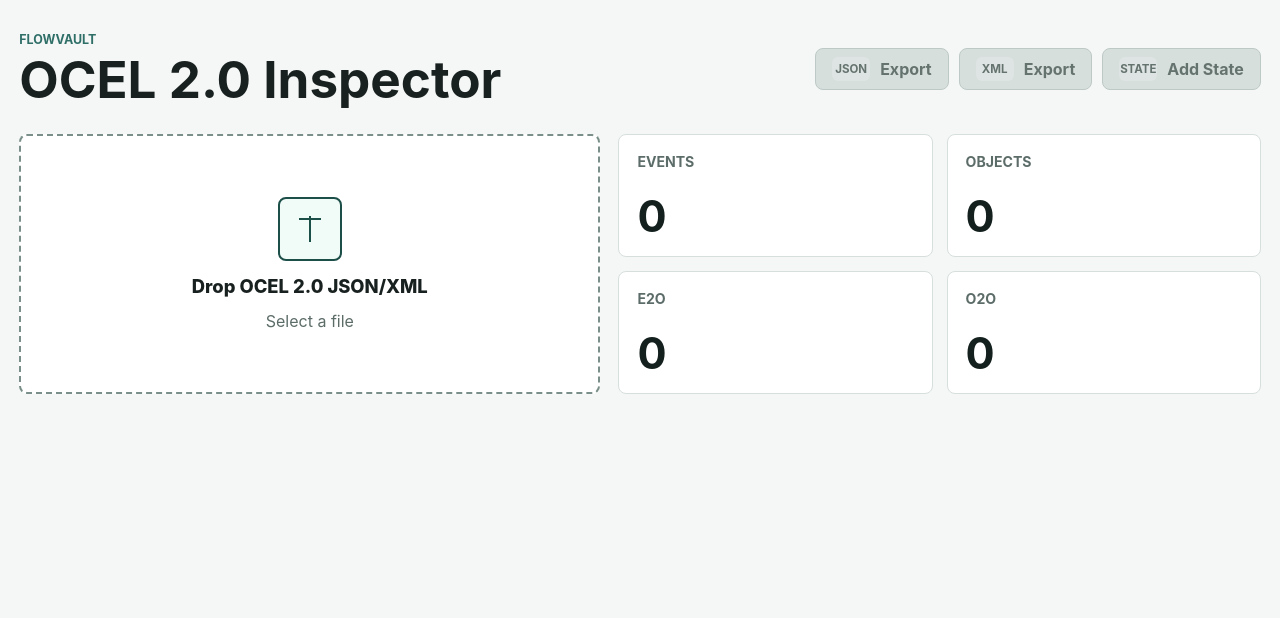
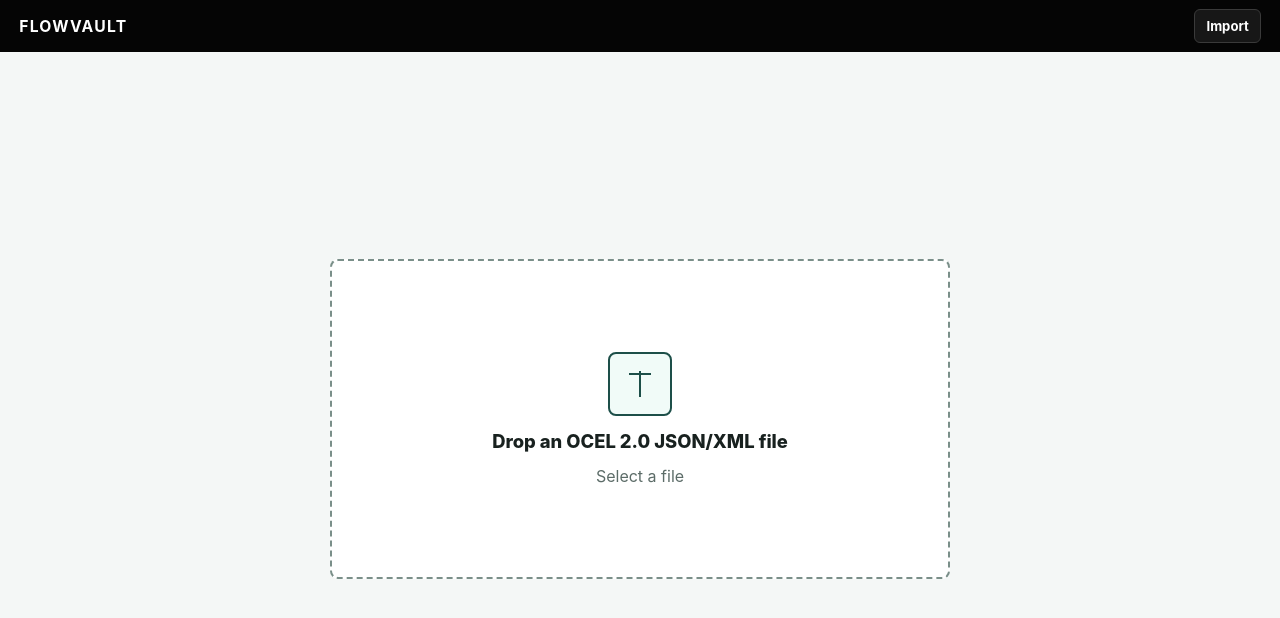
Before and after one commit to fit-alessandro-berti/flowvault, an Angular app: page / in a window 1280 px wide. Shown: the top 618 px of the page. Built offline with nearby package versions, Linux system fonts and the light colour scheme.

Commit message:
revamped graphics

```diff
--- a/angular.json
+++ b/angular.json
@@ -37,8 +37,8 @@
                 },
                 {
                   "type": "anyComponentStyle",
-                  "maximumWarning": "8kB",
-                  "maximumError": "12kB"
+                  "maximumWarning": "16kB",
+                  "maximumError": "24kB"
                 }
               ],
               "outputHashing": "all"
--- a/src/app/app.css
+++ b/src/app/app.css
@@ -16,38 +16,126 @@
 .app-shell {
   width: 97vw;
   margin: 0 auto;
-  padding: 32px 0;
+  padding: 22px 0 32px;
 }
 
-.topbar {
+.app-topbar {
+  position: sticky;
+  top: 0;
+  z-index: 8;
   display: flex;
   align-items: center;
   justify-content: space-between;
-  gap: 24px;
-  margin-bottom: 28px;
+  gap: 18px;
+  min-height: 52px;
+  padding: 0 max(1.5vw, 14px);
+  background: #050505;
+  color: #ffffff;
+  box-shadow: 0 1px 0 rgba(255, 255, 255, 0.08);
 }
 
-.eyebrow {
-  margin: 0 0 6px;
-  color: #2f6f68;
-  font-size: 0.78rem;
-  font-weight: 700;
-  letter-spacing: 0;
-  text-transform: uppercase;
+.toolbar-left,
+.toolbar-actions {
+  display: flex;
+  align-items: center;
+  gap: 10px;
 }
 
-h1 {
-  margin: 0;
-  font-size: clamp(2rem, 4vw, 3.3rem);
-  line-height: 1.04;
-  letter-spacing: 0;
+.toolbar-left strong {
+  font-size: 0.98rem;
+  letter-spacing: 0.08em;
 }
 
-.actions {
-  display: flex;
+.toolbar-actions {
   flex-wrap: wrap;
-  gap: 10px;
   justify-content: flex-end;
+}
+
+.toolbar-button,
+.filter-count-button {
+  display: inline-flex;
+  min-height: 34px;
+  align-items: center;
+  justify-content: center;
+  border: 1px solid #3a3a3a;
+  border-radius: 6px;
+  padding: 0 11px;
+  background: #171717;
+  color: #ffffff;
+  font: inherit;
+  font-size: 0.82rem;
+  font-weight: 700;
+  cursor: pointer;
+}
+
+.toolbar-button:hover,
+.filter-count-button:hover {
+  border-color: #767676;
+  background: #242424;
+}
+
+.toolbar-button:disabled {
+  border-color: #272727;
+  background: #101010;
+  color: #717171;
+  cursor: not-allowed;
+}
+
+.toolbar-button input {
+  position: absolute;
+  width: 1px;
+  height: 1px;
+  overflow: hidden;
+  clip: rect(0, 0, 0, 0);
+}
+
+.toolbar-popover-anchor {
+  position: relative;
+}
+
+.toolbar-popover {
+  position: absolute;
+  top: calc(100% + 8px);
+  right: 0;
+  z-index: 12;
+  display: grid;
+  gap: 8px;
+  min-width: 220px;
+  border: 1px solid #2e2e2e;
+  border-radius: 8px;
+  background: #ffffff;
+  color: #17221f;
+  padding: 10px;
+  box-shadow: 0 16px 34px rgba(0, 0, 0, 0.24);
+}
+
+.filter-menu button {
+  justify-content: flex-start;
+  width: 100%;
+  border-color: transparent;
+  background: #f4f7f6;
+  color: #17221f;
+}
+
+.filter-count-button {
+  min-height: 28px;
+  border-color: #344842;
+  background: #14312c;
+  color: #d8fff4;
+  font-size: 0.76rem;
+}
+
+.filter-chain-popover {
+  left: 0;
+  right: auto;
+  min-width: 280px;
+}
+
+.app-shell.has-document {
+  display: grid;
+  grid-template-columns: 250px minmax(0, 1fr);
+  gap: 18px;
+  align-items: start;
 }
 
 button {
@@ -66,7 +154,7 @@ button {
   cursor: pointer;
 }
 
-button span {
+.actions button span {
   display: inline-flex;
   min-width: 38px;
   min-height: 24px;
@@ -85,16 +173,16 @@ button:disabled {
   cursor: not-allowed;
 }
 
-.workspace {
+.upload-page {
   display: grid;
-  grid-template-columns: minmax(300px, 0.95fr) minmax(300px, 1.05fr);
-  gap: 18px;
-  align-items: stretch;
+  min-height: calc(100vh - 110px);
+  place-items: center;
 }
 
 .dropzone {
   display: grid;
-  min-height: 260px;
+  width: min(620px, 100%);
+  min-height: 320px;
   align-content: center;
   justify-items: center;
   gap: 14px;
@@ -154,6 +242,93 @@ button:disabled {
   display: grid;
   grid-template-columns: repeat(2, minmax(0, 1fr));
   gap: 14px;
+}
+
+.feature-sidebar {
+  position: sticky;
+  top: 74px;
+  grid-column: 1;
+  grid-row: 1 / span 20;
+  display: grid;
+  gap: 18px;
+  border: 1px solid #d7dfdd;
+  border-radius: 8px;
+  background: #ffffff;
+  padding: 14px;
+}
+
+.feature-sidebar section {
+  display: grid;
+  gap: 8px;
+}
+
+.feature-sidebar h2 {
+  color: #6a7975;
+  font-size: 0.74rem;
+  text-transform: uppercase;
+}
+
+.feature-button {
+  justify-content: flex-start;
+  width: 100%;
+  min-height: 44px;
+  border-color: transparent;
+  background: transparent;
+  color: #263632;
+  padding: 0 10px;
+  text-align: left;
+}
+
+.feature-button.is-selected {
+  border-color: #1d4f49;
+  background: #e8f3ef;
+  color: #123c36;
+}
+
+.feature-button:disabled {
+  border-color: transparent;
+  background: transparent;
+  color: #a4afac;
+}
+
+.feature-icon {
+  width: 20px;
+  height: 20px;
+  flex: 0 0 auto;
+  fill: none;
+  stroke: currentColor;
+  stroke-linecap: round;
+  stroke-linejoin: round;
+  stroke-width: 2;
+}
+
+.feature-panel,
+.app-shell.has-document > .message {
+  grid-column: 2;
+  min-width: 0;
+}
+
+.feature-panel {
+  display: grid;
+  gap: 16px;
+}
+
+.feature-header {
+  display: grid;
+  gap: 4px;
+}
+
+.feature-header h1 {
+  margin: 0;
+  font-size: 1.45rem;
+  line-height: 1.2;
+}
+
+.feature-header p {
+  margin: 0;
+  color: #6a7975;
+  font-weight: 700;
+  overflow-wrap: anywhere;
 }
 
 .summary-card {
@@ -573,22 +748,47 @@ textarea:focus {
 
 @media (max-width: 780px) {
   .app-shell {
-    width: min(100vw - 24px, 560px);
+    width: min(100vw - 24px, 680px);
     padding: 20px 0;
   }
 
-  .topbar,
-  .workspace,
-  .details {
+  .app-topbar {
+    align-items: stretch;
+    flex-direction: column;
+    padding: 10px 12px;
+  }
+
+  .toolbar-left,
+  .toolbar-actions {
+    justify-content: space-between;
+  }
+
+  .toolbar-actions {
+    display: grid;
+    grid-template-columns: repeat(2, minmax(0, 1fr));
+  }
+
+  .toolbar-button,
+  .toolbar-popover-anchor,
+  .toolbar-popover-anchor > button {
+    width: 100%;
+  }
+
+  .app-shell.has-document {
     grid-template-columns: 1fr;
   }
 
-  .topbar {
-    display: grid;
+  .feature-sidebar,
+  .feature-panel,
+  .app-shell.has-document > .message,
+  .details {
+    grid-column: 1;
   }
 
-  .actions {
-    justify-content: stretch;
+  .feature-sidebar {
+    position: static;
+    grid-row: auto;
+    grid-template-columns: 1fr;
   }
 
   button {
--- a/src/app/app.html
+++ b/src/app/app.html
@@ -1,27 +1,61 @@
-<main class="app-shell">
-  <header class="topbar">
-    <div>
-      <p class="eyebrow">Flowvault</p>
-      <h1>OCEL 2.0 Inspector</h1>
+<header class="app-topbar">
+  <div class="toolbar-left">
+    <strong>FLOWVAULT</strong>
+    @if (appliedFilters().length > 0) {
+      <div class="toolbar-popover-anchor">
+        <button type="button" class="filter-count-button" (click)="toggleFilterChain()">
+          {{ appliedFilters().length }} filters
+        </button>
+        @if (isFilterChainOpen()) {
+          <section class="toolbar-popover filter-chain-popover" aria-label="Applied filters">
+            @for (filter of appliedFilters(); track filter.kind) {
+              <span class="filter-chip" [attr.title]="filter.description">
+                <span>{{ filter.label }}</span>
+                <button
+                  type="button"
+                  class="filter-chip-remove"
+                  [attr.aria-label]="filter.removeLabel"
+                  (click)="removeFilter(filter.kind)"
+                >
+                  x
+                </button>
+              </span>
+            }
+          </section>
+        }
+      </div>
+    }
   </div>
 
-    <div class="actions">
-      <button type="button" (click)="exportJson()" [disabled]="!hasDocument()">
-        <span aria-hidden="true">JSON</span>
-        Export
-      </button>
-      <button type="button" (click)="exportXml()" [disabled]="!hasDocument()">
-        <span aria-hidden="true">XML</span>
-        Export
-      </button>
-      <button type="button" (click)="openStateDialog()" [disabled]="!hasDocument()">
-        <span aria-hidden="true">STATE</span>
-        Add State
-      </button>
+  <div class="toolbar-actions">
+    <label class="toolbar-button">
+      <input
+        type="file"
+        accept=".json,.jsonocel,.xml,.xmlocel,application/json,application/xml,text/xml"
+        (change)="onFileSelected($event)"
+      />
+      Import
+    </label>
+    @if (hasDocument()) {
+      <button type="button" class="toolbar-button" (click)="exportJson()">Export JSON</button>
+      <button type="button" class="toolbar-button" (click)="exportXml()">Export XML</button>
+      <button type="button" class="toolbar-button" (click)="openStateDialog()">State</button>
+      <div class="toolbar-popover-anchor">
+        <button type="button" class="toolbar-button" (click)="toggleFilterMenu()">Filter</button>
+        @if (isFilterMenuOpen()) {
+          <section class="toolbar-popover filter-menu" aria-label="Filter menu">
+            <button type="button" (click)="openActivityFilterDialog()">Activities</button>
+            <button type="button" (click)="openObjectTypeFilterDialog()">Object Types</button>
+          </section>
+        }
+      </div>
+    }
   </div>
 </header>
 
-  <section class="workspace">
+<main class="app-shell" [class.has-document]="hasDocument()">
+  @if (!hasDocument()) {
+    <section class="upload-page" aria-label="Upload object-centric event log">
       <label
         class="dropzone"
         [class.is-dragging]="isDragging()"
@@ -36,7 +70,7 @@
           (change)="onFileSelected($event)"
         />
         <span class="drop-mark" aria-hidden="true"></span>
-      <span class="drop-title">Drop OCEL 2.0 JSON/XML</span>
+        <span class="drop-title">Drop an OCEL 2.0 JSON/XML file</span>
         <span class="drop-subtitle">
           @if (fileName()) {
             {{ fileName() }}
@@ -45,6 +79,87 @@
           }
         </span>
       </label>
+    </section>
+  } @else {
+    <aside class="feature-sidebar" aria-label="Feature selector">
+      <section>
+        <h2>General</h2>
+        <button
+          type="button"
+          class="feature-button"
+          [class.is-selected]="activeFeature() === 'statistics'"
+          (click)="setActiveFeature('statistics')"
+        >
+          <svg class="feature-icon" viewBox="0 0 24 24" aria-hidden="true">
+            <path d="M4 19h16M7 16V9m5 7V5m5 11v-4" />
+          </svg>
+          <span>Statistics</span>
+        </button>
+        <button
+          type="button"
+          class="feature-button"
+          [class.is-selected]="activeFeature() === 'ocdfg'"
+          (click)="setActiveFeature('ocdfg')"
+        >
+          <svg class="feature-icon" viewBox="0 0 24 24" aria-hidden="true">
+            <circle cx="6" cy="12" r="3" />
+            <circle cx="18" cy="7" r="3" />
+            <circle cx="18" cy="17" r="3" />
+            <path d="M9 11l6-3M9 13l6 3" />
+          </svg>
+          <span>Object-Centric DFG</span>
+        </button>
+      </section>
+
+      <section>
+        <h2>State-Based</h2>
+        <button
+          type="button"
+          class="feature-button"
+          [class.is-selected]="activeFeature() === 'patterns'"
+          [disabled]="!hasAppliedState()"
+          (click)="setActiveFeature('patterns')"
+        >
+          <svg class="feature-icon" viewBox="0 0 24 24" aria-hidden="true">
+            <path d="M5 7h14M5 12h14M5 17h9" />
+            <circle cx="5" cy="7" r="1.5" />
+            <circle cx="5" cy="12" r="1.5" />
+            <circle cx="5" cy="17" r="1.5" />
+          </svg>
+          <span>Patterns</span>
+        </button>
+        <button
+          type="button"
+          class="feature-button"
+          [class.is-selected]="activeFeature() === 'stateAwareOcdfg'"
+          [disabled]="!hasAppliedState()"
+          (click)="setActiveFeature('stateAwareOcdfg')"
+        >
+          <svg class="feature-icon" viewBox="0 0 24 24" aria-hidden="true">
+            <path d="M4 12h6l4-6v12l4-6h2" />
+            <circle cx="4" cy="12" r="2" />
+            <circle cx="20" cy="12" r="2" />
+          </svg>
+          <span>State-Aware OC-DFG</span>
+        </button>
+      </section>
+    </aside>
+  }
+
+  @if (errorMessage()) {
+    <p class="message error">{{ errorMessage() }}</p>
+  }
+
+  @if (stateMessage()) {
+    <p class="message success">{{ stateMessage() }}</p>
+  }
+
+  @if (activeFeature() === 'statistics' && summary(); as summarySnapshot) {
+    <section class="statistics-page feature-panel" aria-label="OCEL import details">
+      <header class="feature-header">
+        <h1>Statistics</h1>
+        <p>{{ fileName() }}</p>
+      </header>
 
       <section class="summary-grid" aria-live="polite">
         @for (card of summaryCards(); track card.label) {
@@ -62,18 +177,8 @@
           </article>
         }
       </section>
-  </section>
 
-  @if (errorMessage()) {
-    <p class="message error">{{ errorMessage() }}</p>
-  }
-
-  @if (stateMessage()) {
-    <p class="message success">{{ stateMessage() }}</p>
-  }
-
-  @if (summary(); as summarySnapshot) {
-    <section class="details" aria-label="OCEL import details">
+      <section class="details" aria-label="Detailed OCEL statistics">
       <div>
         <span>Event types</span>
         @if (summaryDisplayValue('event_types'); as value) {
@@ -140,43 +245,6 @@
         }
       </div>
     </section>
-  }
-
-  @if (filterOptions().event_types.length > 0 || filterOptions().object_types.length > 0) {
-    <section class="filter-section" aria-label="OCEL filter controls">
-      <header class="pattern-section-header">
-        <h2>Filters</h2>
-        @if (isFilterApplied()) {
-          <span>Filtered</span>
-        }
-      </header>
-
-      <div class="filter-button-row">
-        <button type="button" class="ghost-button" (click)="openActivityFilterDialog()">
-          Activities
-        </button>
-        <button type="button" class="ghost-button" (click)="openObjectTypeFilterDialog()">
-          Object Types
-        </button>
-      </div>
-
-      @if (appliedFilters().length > 0) {
-        <div class="filter-chips" aria-label="Applied filters">
-          @for (filter of appliedFilters(); track filter.kind) {
-            <span class="filter-chip" [attr.title]="filter.description">
-              <span>{{ filter.label }}</span>
-              <button
-                type="button"
-                class="filter-chip-remove"
-                [attr.aria-label]="filter.removeLabel"
-                (click)="removeFilter(filter.kind)"
-              >
-                x
-              </button>
-            </span>
-          }
-        </div>
-      }
     </section>
   }
 
@@ -253,8 +321,8 @@
     </div>
   }
 
-  @if (patternAnalysis(); as patterns) {
-    <section class="patterns" aria-label="State pattern analysis">
+  @if (activeFeature() === 'patterns' && patternAnalysis(); as patterns) {
+    <section class="patterns feature-panel" aria-label="State pattern analysis">
       <header class="pattern-section-header">
         <h2>State Patterns</h2>
         <div>
@@ -680,8 +748,8 @@
     </section>
   }
 
-  @if (stateAwareOcdfg(); as graph) {
-    <section class="process-graph-section" aria-label="State-aware object-centric graph">
+  @if (activeFeature() === 'stateAwareOcdfg' && stateAwareOcdfg(); as graph) {
+    <section class="process-graph-section feature-panel" aria-label="State-aware object-centric graph">
       <app-process-graph
         [graph]="graph"
         [objectTypes]="selectedObjectTypes()"
@@ -691,8 +759,8 @@
     </section>
   }
 
-  @if (traditionalOcdfg(); as graph) {
-    <section class="process-graph-section" aria-label="Traditional object-centric graph">
+  @if (activeFeature() === 'ocdfg' && traditionalOcdfg(); as graph) {
+    <section class="process-graph-section feature-panel" aria-label="Traditional object-centric graph">
       <app-process-graph
         [graph]="graph"
         [objectTypes]="selectedObjectTypes()"
```
Also changed, not shown: src/app/app.ts (+45 -0 lines), 2 other files (tests, documents, lock files or other folders). Lines whose indentation alone changed are shown as unchanged.
